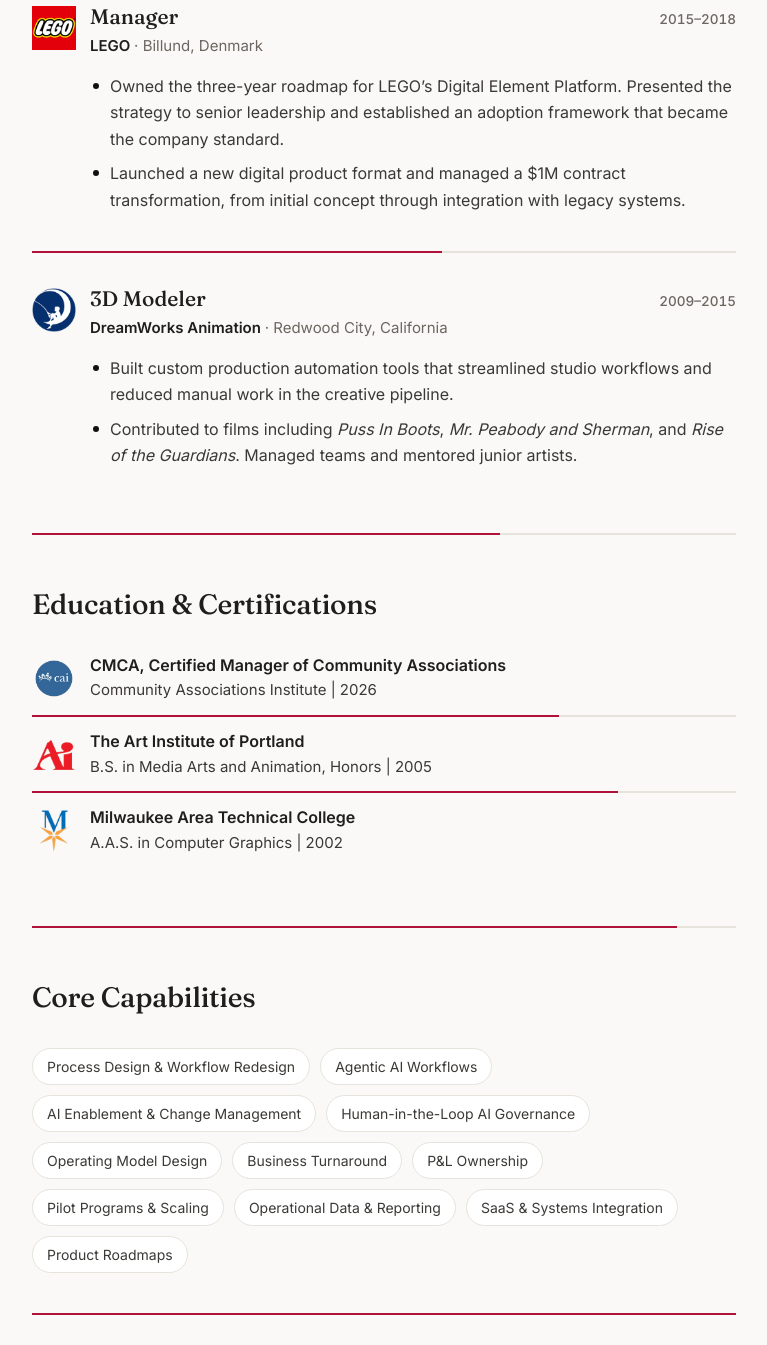
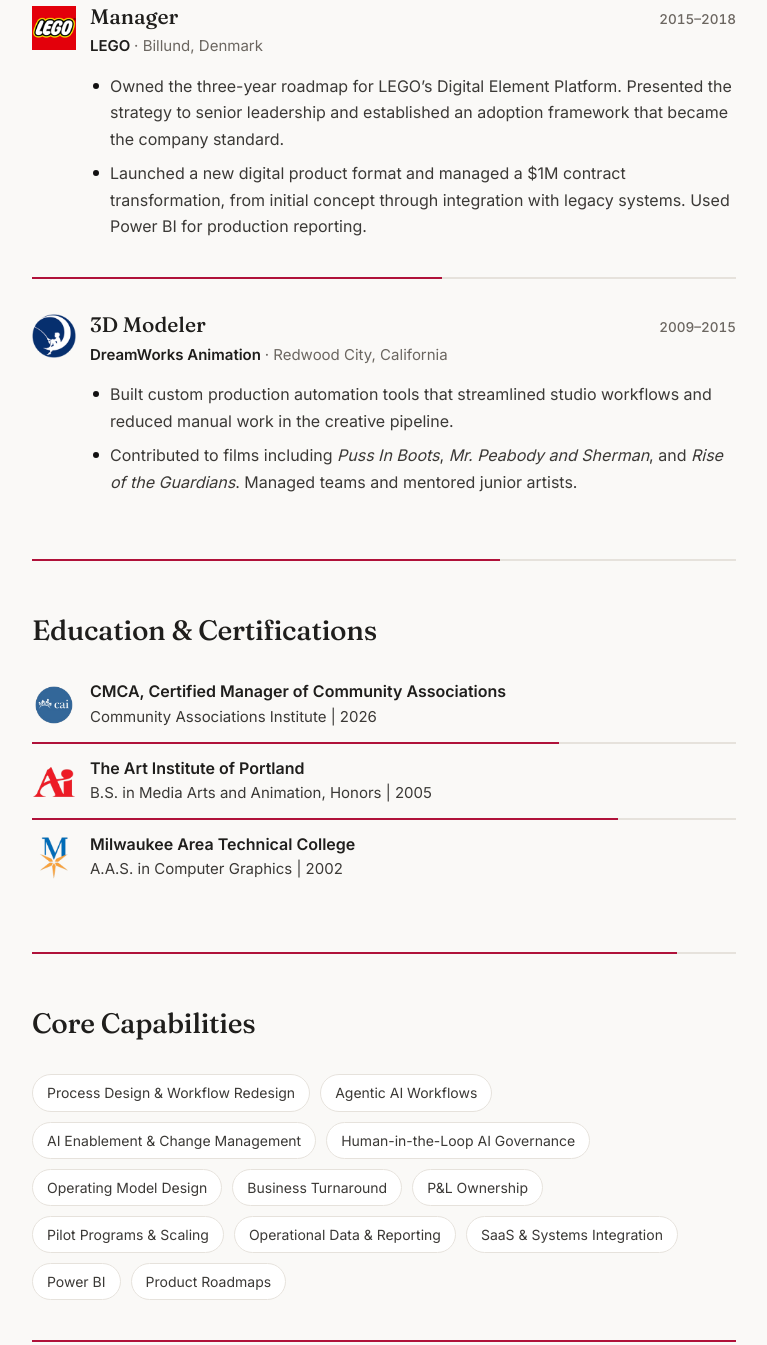
Before and after one commit to mezza550/ericlyman-site, a plain HTML site: page index.html in a window 1280 px wide. Shown: the part 2850-4195 px from the top of the page, without its empty margins (432-1199 px from the left). Drawn offline with Linux system fonts and the light colour scheme.

Commit message:
Add Power BI to LEGO role and skills

```diff
--- a/index.html
+++ b/index.html
@@ -143,7 +143,7 @@
                 <p class="org">LEGO <span>· Billund, Denmark</span></p>
                 <ul>
                   <li>Owned the three-year roadmap for LEGO’s Digital Element Platform. Presented the strategy to senior leadership and established an adoption framework that became the company standard.</li>
-                  <li>Launched a new digital product format and managed a $1M contract transformation, from initial concept through integration with legacy systems.</li>
+                  <li>Launched a new digital product format and managed a $1M contract transformation, from initial concept through integration with legacy systems. Used Power BI for production reporting.</li>
                 </ul>
               </div>
             </li>
@@ -194,7 +194,7 @@
         <section class="rule-start js-rule" style="--fill: 91.6%" aria-labelledby="comp-h">
           <h2 class="section-title" id="comp-h">Core Capabilities</h2>
           <ul class="tags">
-            <li>Process Design &amp; Workflow Redesign</li><li>Agentic AI Workflows</li><li>AI Enablement &amp; Change Management</li><li>Human-in-the-Loop AI Governance</li><li>Operating Model Design</li><li>Business Turnaround</li><li>P&amp;L Ownership</li><li>Pilot Programs &amp; Scaling</li><li>Operational Data &amp; Reporting</li><li>SaaS &amp; Systems Integration</li><li>Product Roadmaps</li>
+            <li>Process Design &amp; Workflow Redesign</li><li>Agentic AI Workflows</li><li>AI Enablement &amp; Change Management</li><li>Human-in-the-Loop AI Governance</li><li>Operating Model Design</li><li>Business Turnaround</li><li>P&amp;L Ownership</li><li>Pilot Programs &amp; Scaling</li><li>Operational Data &amp; Reporting</li><li>SaaS &amp; Systems Integration</li><li>Power BI</li><li>Product Roadmaps</li>
           </ul>
           <hr class="rule js-rule" style="--fill: 100%">
         </section>
```
